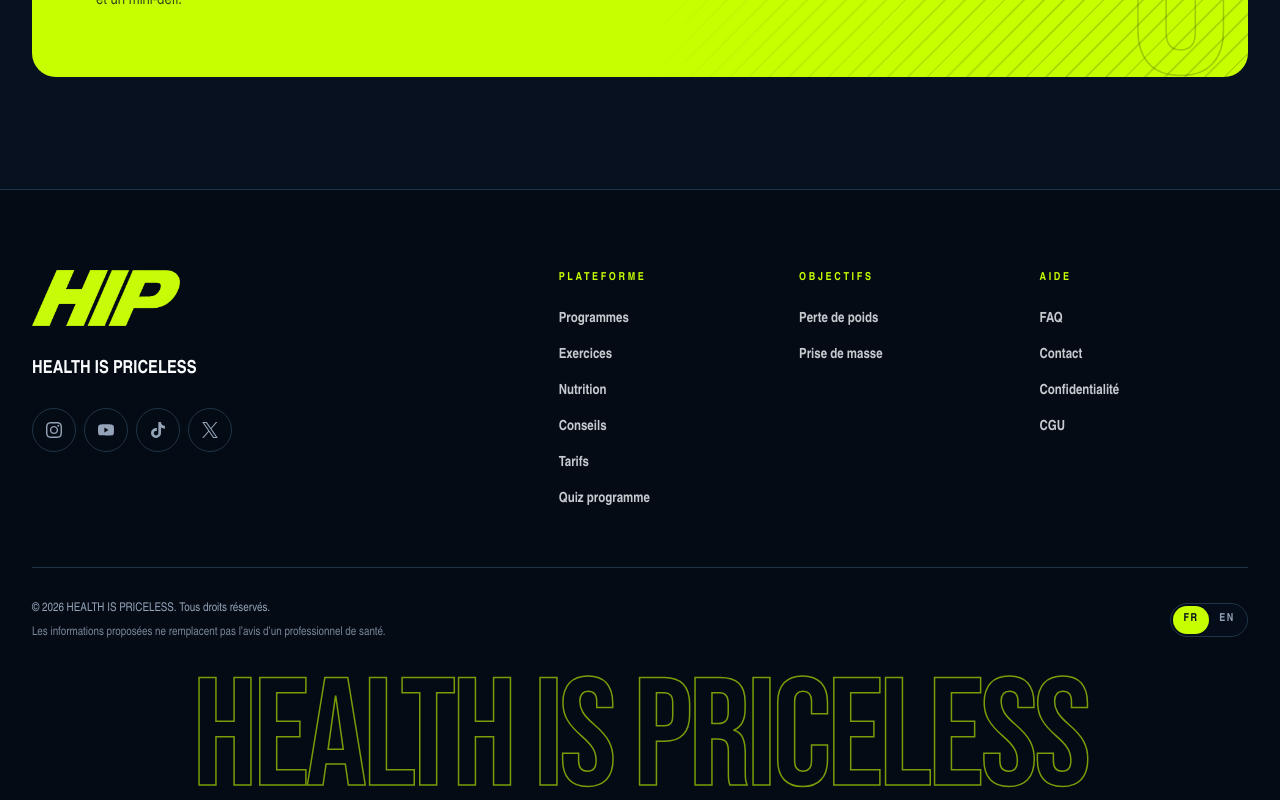
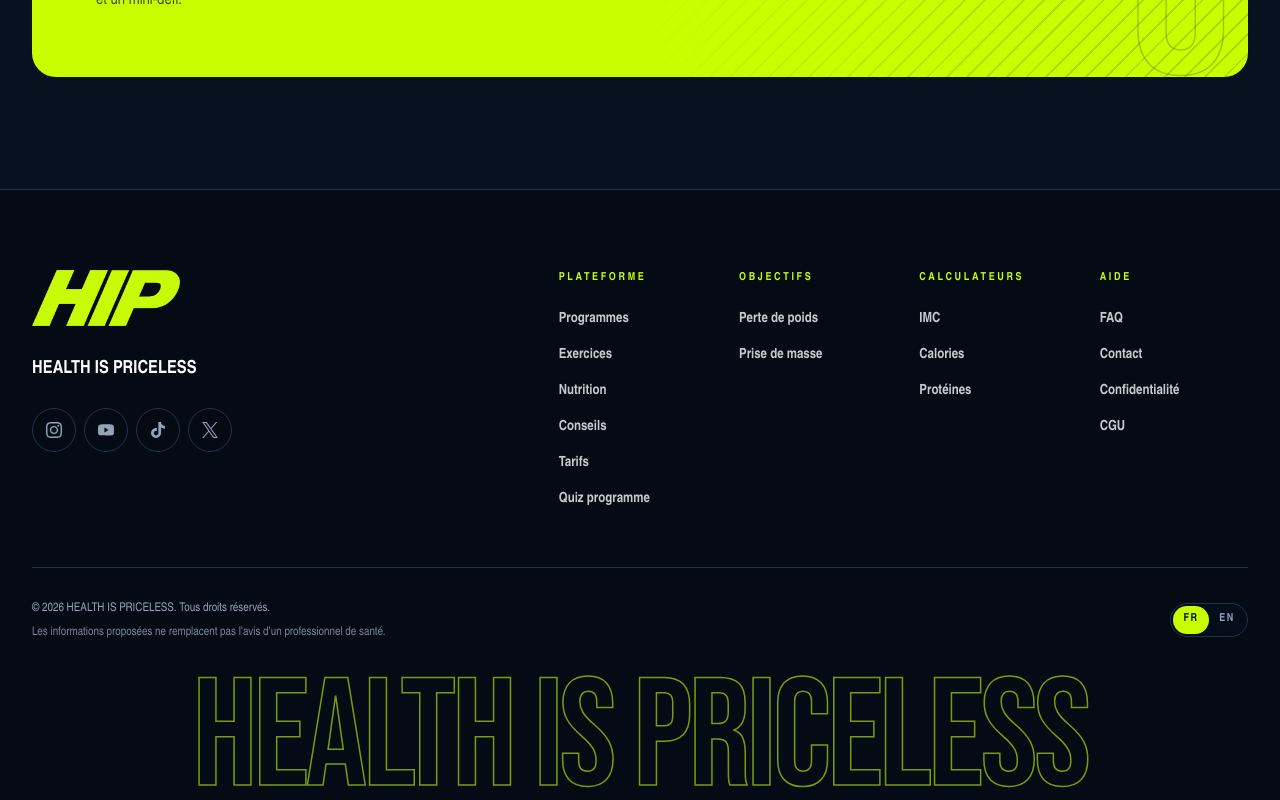
Before and after one commit to PapaFofana20/HEALTH_IS_PRICELESS, a React (Vite) app in the folder frontend/: page / in a window 1280 px wide. Shown: the part 7443-8243 px from the top of the page. Built offline with nearby package versions, Linux system fonts and the light colour scheme; no server answers; the database is empty; a web font is replaced by a local one.

Commit message:
feat(footer): calculators column with deep links

```diff
--- a/frontend/src/components/layout/Footer.tsx
+++ b/frontend/src/components/layout/Footer.tsx
@@ -75,6 +75,14 @@ export function Footer() {
       ],
     },
     {
+      title: t.footer.tools,
+      links: [
+        { to: '/nutrition?section=calculators&tool=bmi', label: t.calc.tabs.bmi },
+        { to: '/nutrition?section=calculators&tool=calories', label: t.calc.tabs.calories },
+        { to: '/nutrition?section=calculators&tool=protein', label: t.calc.tabs.protein },
+      ],
+    },
+    {
       title: t.footer.help,
       links: [
         { to: '/a-propos?section=faq', label: t.footer.faq },
@@ -109,7 +117,7 @@ export function Footer() {
             </ul>
           </div>
 
-          <div className="grid grid-cols-2 gap-8 sm:grid-cols-3 lg:col-span-7">
+          <div className="grid grid-cols-2 gap-8 sm:grid-cols-2 lg:grid-cols-4 lg:col-span-7">
             {columns.map((column) => (
               <div key={column.title}>
                 <h2 className="text-[11px] font-extrabold uppercase tracking-[0.24em] text-volt">{column.title}</h2>
--- a/frontend/src/locales/en.ts
+++ b/frontend/src/locales/en.ts
@@ -241,6 +241,7 @@ export const en: Translations = {
     tagline: 'HEALTH IS PRICELESS',
     platform: 'Platform',
     goals: 'Goals',
+    tools: 'Calculators',
     help: 'Help',
     faq: 'FAQ',
     contact: 'Contact',
--- a/frontend/src/locales/fr.ts
+++ b/frontend/src/locales/fr.ts
@@ -243,6 +243,7 @@ export const fr = {
     tagline: 'HEALTH IS PRICELESS',
     platform: 'Plateforme',
     goals: 'Objectifs',
+    tools: 'Calculateurs',
     help: 'Aide',
     faq: 'FAQ',
     contact: 'Contact',
--- a/frontend/src/pages/NutritionPage.tsx
+++ b/frontend/src/pages/NutritionPage.tsx
@@ -33,13 +33,16 @@ export default function NutritionPage() {
   const [selected, setSelected] = useState<Recipe | null>(null);
   const [mealGoal, setMealGoal] = useState<Goal>('weight-loss');
 
-  // Deep-link support: /nutrition?section=recipes
+  // Deep-link support: /nutrition?section=recipes&tool=bmi
   useEffect(() => {
     const section = params.get('section');
     if (!section) return;
     const id = window.setTimeout(() => document.getElementById(section)?.scrollIntoView({ behavior: 'smooth', block: 'start' }), 150);
     return () => window.clearTimeout(id);
   }, [params]);
+
+  const toolParam = params.get('tool');
+  const initialTool = toolParam === 'bmi' || toolParam === 'protein' || toolParam === 'calories' ? toolParam : undefined;
 
   const filtered = useMemo(
     () =>
@@ -96,7 +99,7 @@ export default function NutritionPage() {
             <SectionHeading title={t.nutritionPage.calculatorsTitle} subtitle={t.nutritionPage.calculatorsSubtitle} />
           </Reveal>
           <Reveal delay={80} className="mt-10">
-            <CalculatorTabs />
+            <CalculatorTabs key={initialTool ?? 'calories'} initial={initialTool} />
           </Reveal>
         </div>
       </section>
```
